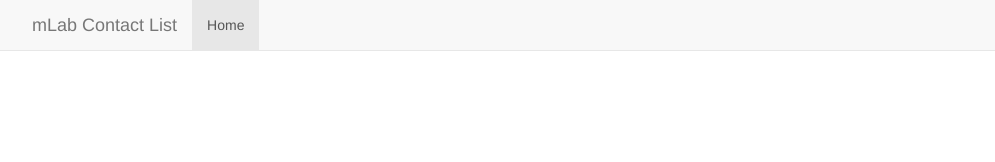
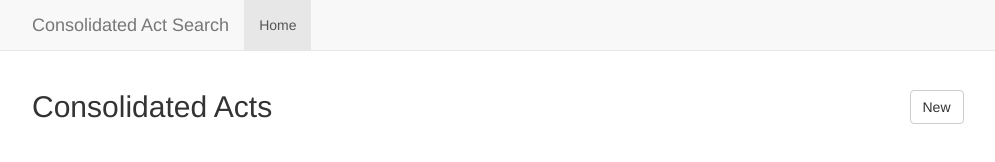
Before and after one commit to arpentnoir/legislation-search, a website: page public/index.html in a window 1280 px wide. Shown: the top 162 px of the page, without its empty margins (38-1033 px from the left). Drawn offline with nearby package versions, Linux system fonts and the light colour scheme; some packages are replaced by stand-ins of ours; no server answers.

Commit message:
trying to fix problem with route providers

```diff
--- a/public/index.html
+++ b/public/index.html
@@ -1,5 +1,5 @@
 <!DOCTYPE html>
-<html lang="en" ng-app="contactsApp">
+<html lang="en" ng-app="legislationSearchApp">
   <head>
     <meta charset="utf-8">
     <meta http-equiv="X-UA-Compatible" content="IE=edge">
@@ -29,7 +29,7 @@
     <nav class="navbar navbar-default navbar-fixed-top">
       <div class="container">
         <div class="navbar-header">
-          <div class="navbar-brand" href="#/">mLab Contact List</div>
+          <div class="navbar-brand" href="#/">Consolidated Act Search</div>
         </div>
         <div id="navbar" class="navbar-collapse collapse">
           <ul class="nav navbar-nav">
--- a/public/js/app.js
+++ b/public/js/app.js
@@ -70,8 +70,8 @@
                 });
         }
     })
-    .controller("ListController", function(contacts, $scope) {
-        $scope.contacts = contacts.data;
+    .controller("ListController", function(legislation, $scope) {
+        $scope.legislation = legislation.data;
     })
     .controller("NewContactController", function($scope, $location, Contacts) {
         $scope.back = function() {
```
